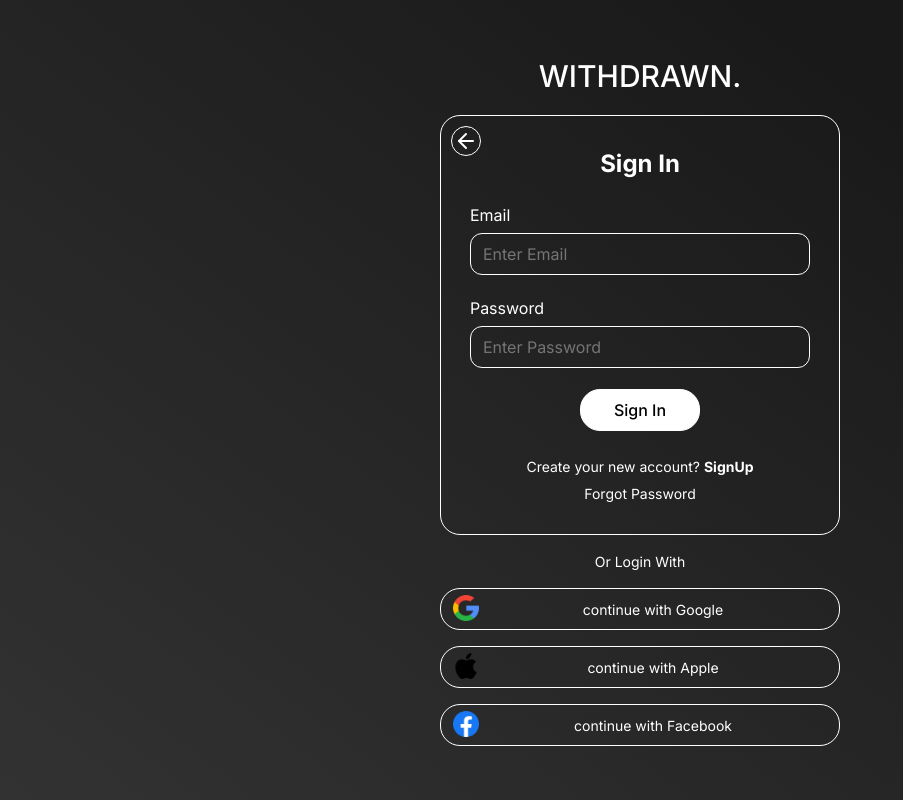
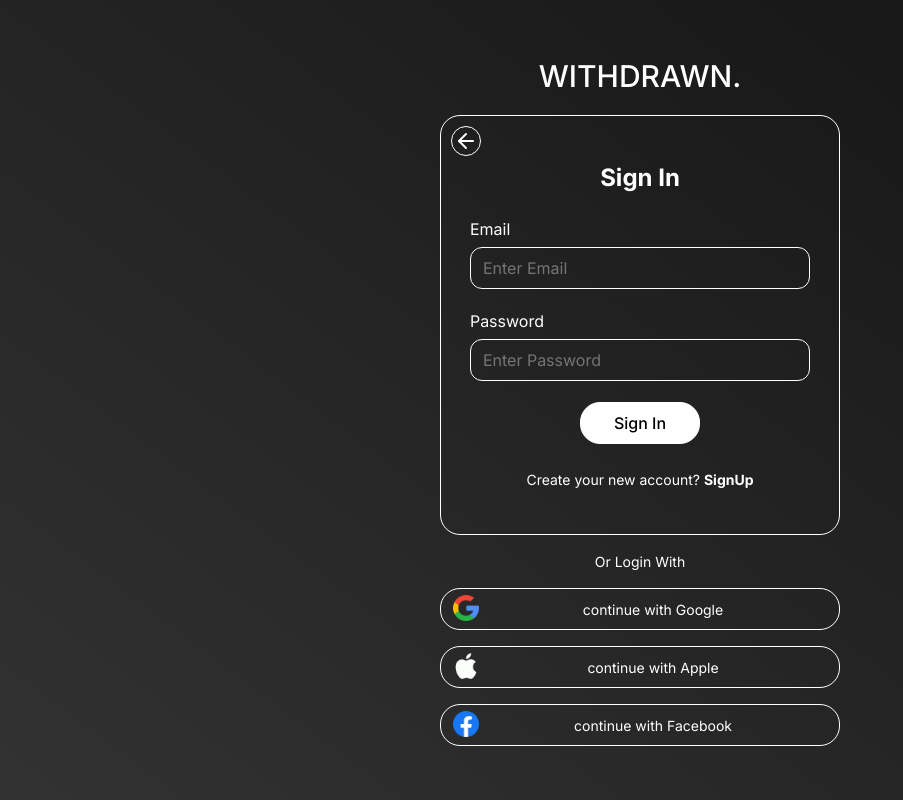
Before and after one commit to marslanmustafa/withdrawn., a React (Vite) app: page / in a window 1280 px wide. Both pictures are taken after a click on the button "Login". Shown: the whole page, without its empty margins (0-903 px from the left). Built offline with nearby package versions, Linux system fonts and the light colour scheme.

Commit message:
apple icon

```diff
--- a/src/components/signIn/SignIn.jsx
+++ b/src/components/signIn/SignIn.jsx
@@ -20,7 +20,6 @@
         </form>
         <div className="others">
         <p>Create your new account? <button onClick={props.handleSignUpClick}>SignUp</button></p>
-        <p>Forgot Password</p>
         </div>
       </div>
     </>
```
Also changed, not shown: src/assets/icons/apple.png.
